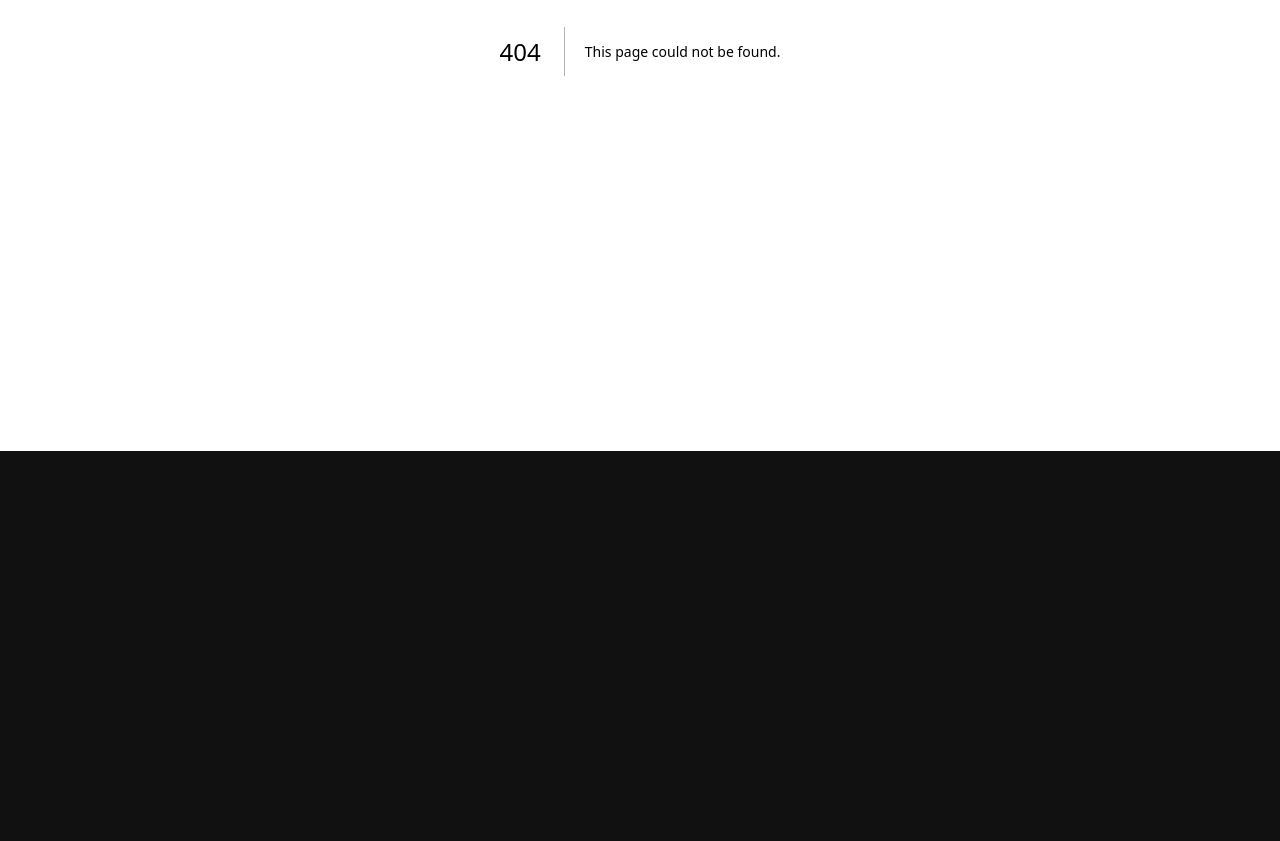
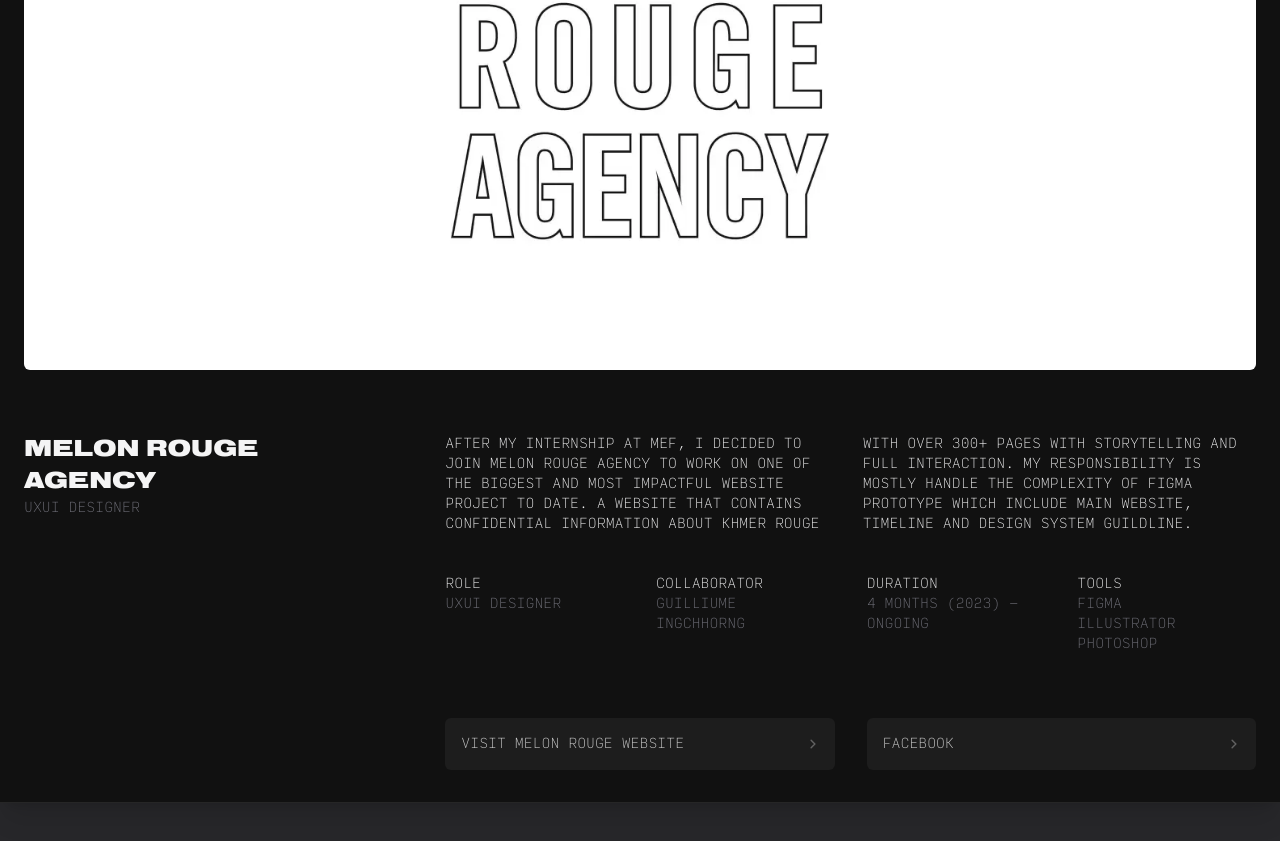
Before and after one commit to vipoooooo/portfolio, a Next.js app: page /projects/melon in a window 1280 px wide. Before the commit this address had no page. Shown: the part 349-1190 px from the top of the page. Before the commit the page ends 800 px from the top, so only its background shows below. Built offline with nearby package versions, Linux system fonts and the light colour scheme.

Commit message:
update resume

```diff
--- a/src/layouts/default.tsx
+++ b/src/layouts/default.tsx
@@ -16,10 +16,10 @@
           <div className="col-start-1 col-end-13 flex-col space-y-2 md:col-start-1 md:col-end-6">
             <span className="flex flex-row space-x-2 align-middle">
               <p className="mono w-min self-center rounded-full border border-solid border-yellow-300 px-2 pb-[2px] pt-1 lowercase text-yellow-300">
-                v1.0.4
+                v1.0.5
               </p>
               <p className="mono self-center px-2 pb-[2px] pt-1 uppercase text-zinc-600">
-                Last updated 2023-06-28
+                Last updated 2023-10-05
               </p>
             </span>
           </div>
--- a/src/pages/index.tsx
+++ b/src/pages/index.tsx
@@ -37,29 +37,36 @@
             <Digit digit="2" /> doing both UXUI and mobile developement
           </p>
           <Project
+            url="/projects/melon"
+            col="group relative col-start-1 col-end-13 grid cursor-pointer rounded-md bg-[rgba(255,255,255,.03)] p-2 ease-in hover:bg-neutral-800 lg:col-start-1 lg:col-end-7"
+            image="/image/melon.webp"
+            title="Melon Rouge Agency"
+            subtitle="UXUI Designer"
+          />
+          <Project
             url="/projects/mef"
-            col="group relative col-start-1 col-end-13 grid cursor-pointer rounded-md bg-[rgba(255,255,255,.03)] p-2 ease-in hover:bg-neutral-800 lg:col-start-1 lg:col-end-7"
+            col="lg:col-start-7 lg:col-end-13 col-start-1 col-end-13 cursor-pointer hover:bg-neutral-800 group relative grid p-2 bg-[rgba(255,255,255,.03)] rounded-md ease-in"
             image="/image/mef.png"
             title="Ministry of Economy and Finance"
             subtitle="Software Developer"
           />
           <Project
             url="/projects/opentask"
-            col="lg:col-start-7 lg:col-end-13 col-start-1 col-end-13 cursor-pointer hover:bg-neutral-800 group relative grid p-2 bg-[rgba(255,255,255,.03)] rounded-md ease-in"
+            col="group relative col-start-1 col-end-13 grid cursor-pointer rounded-md bg-[rgba(255,255,255,.03)] p-2 ease-in hover:bg-neutral-800 lg:col-start-1 lg:col-end-7"
             image="/image/ot.png"
             title="Opentask"
             subtitle="Design & Code"
           />
           <Project
             url="/projects/housemade"
-            col="lg:col-start-1 lg:col-end-7 col-start-1 col-end-13 cursor-pointer hover:bg-neutral-800 group relative grid p-2 bg-[rgba(255,255,255,.03)] rounded-md ease-in"
+            col="lg:col-start-7 lg:col-end-13 col-start-1 col-end-13 cursor-pointer hover:bg-neutral-800 group relative grid p-2 bg-[rgba(255,255,255,.03)] rounded-md ease-in"
             image="/image/housemade.png"
             title="Housemade"
             subtitle="Design & Code"
           />
           <Project
             url="/projects/edemy"
-            col="lg:col-start-7 lg:col-end-13 col-start-1 col-end-13 cursor-pointer hover:bg-neutral-800 group relative grid p-2 bg-[rgba(255,255,255,.03)] rounded-md ease-in"
+            col="group relative col-start-1 col-end-13 grid cursor-pointer rounded-md bg-[rgba(255,255,255,.03)] p-2 ease-in hover:bg-neutral-800 lg:col-start-1 lg:col-end-7"
             image="/image/edemy.png"
             title="Edemy"
             subtitle="UXUI Lead"
--- /dev/null
+++ b/src/pages/projects/melon.tsx
@@ -0,0 +1,47 @@
+import { type NextPage } from "next";
+import { ButtonI, ButtonII, Subtitle, Title } from "y/components/Micro";
+import ProjectLayout from "y/layouts/projectLayout";
+
+const Melon: NextPage = () => {
+  return (
+    <ProjectLayout
+      image="/image/melon.webp"
+      title="Melon Rouge Agency"
+      subtitle="UXUI Designer"
+      description="After my internship at MEF, I decided to join Melon rouge agency to work on one of the biggest and most impactful website project to date. a website that contains confidential information about Khmer rouge with over 300+ pages with storytelling and full interaction. My responsibility is mostly handle the complexity of figma prototype which include main website, timeline and design system guildline."
+    >
+      <>
+        <div className="col-start-1 col-end-7 md:col-start-5 md:col-end-7 md:mb-8">
+          <Title label="Role" />
+          <Subtitle label="UXUI designer" />
+        </div>
+        <div className="col-start-7 col-end-13 md:col-start-7 md:col-end-9 md:mb-8">
+          <Title label="Collaborator" />
+          <Subtitle label="Guilliume" />
+          <Subtitle label="Ingchhorng" />
+        </div>
+        <div className="col-start-1 col-end-7 mb-8 md:col-start-9 md:col-end-11">
+          <Title label="Duration" />
+          <Subtitle label="4 months (2023) - OnGoing" />
+        </div>
+        <div className="col-start-7 col-end-13 mb-8 md:col-start-11 md:col-end-13 ">
+          <Title label="Tools" />
+          <Subtitle label="Figma" />
+          <Subtitle label="Illustrator" />
+          <Subtitle label="Photoshop" />
+        </div>
+
+        <ButtonI
+          label="Visit Melon rouge website"
+          url="https://melonrouge.asia/"
+        />
+        <ButtonII
+          label="Facebook"
+          url="https://www.facebook.com/melonrougeagency"
+        />
+      </>
+    </ProjectLayout>
+  );
+};
+
+export default Melon;
```
Also changed, not shown: public/image/melon.webp (added).
